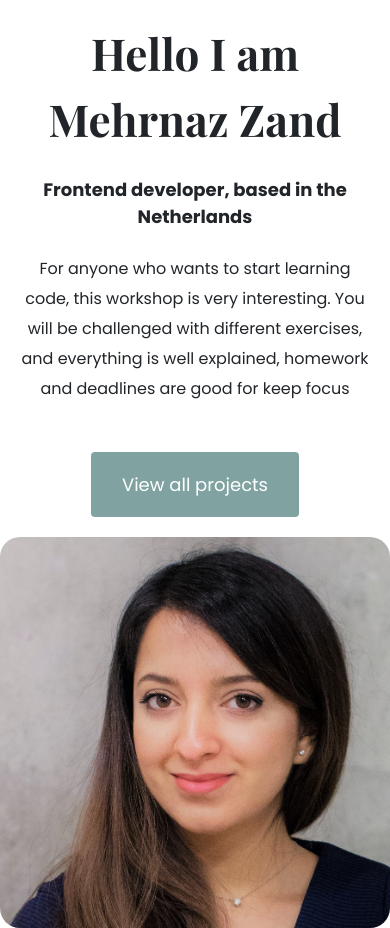
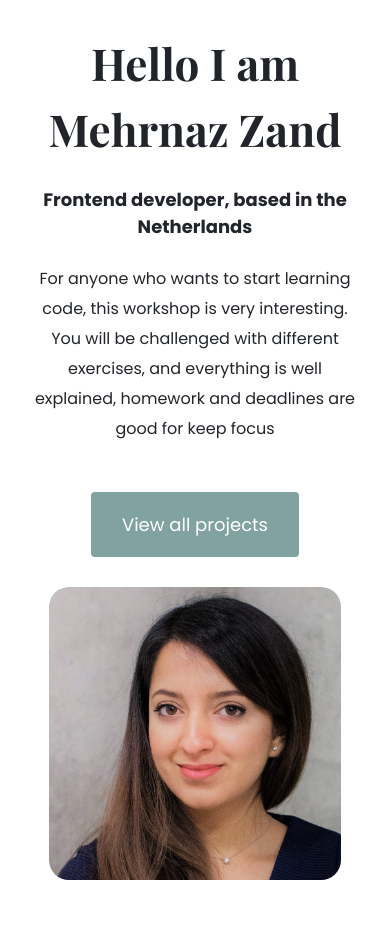
Before and after one commit to Mehrnaz-zand/Portfolio-project, a plain HTML site: page about.html in a window 390 px wide. After the commit the page ends 880 px from the top, so only its background shows below. Drawn offline with nearby package versions, Linux system fonts and the light colour scheme.

Commit message:
Responsive about picrure

```diff
--- a/styles/app.css
+++ b/styles/app.css
@@ -71,7 +71,7 @@ p {
   padding: 160px 20px;
 }
 .about-description {
-  margin: 20px;
+  margin: 30px;
 }
 
 .mehrnaz {
@@ -131,4 +131,7 @@ p {
   .about-hero h1 {
     font-size: 44px;
   }
+  .mehrnaz {
+    max-width: 75%;
+  }
 }
```
